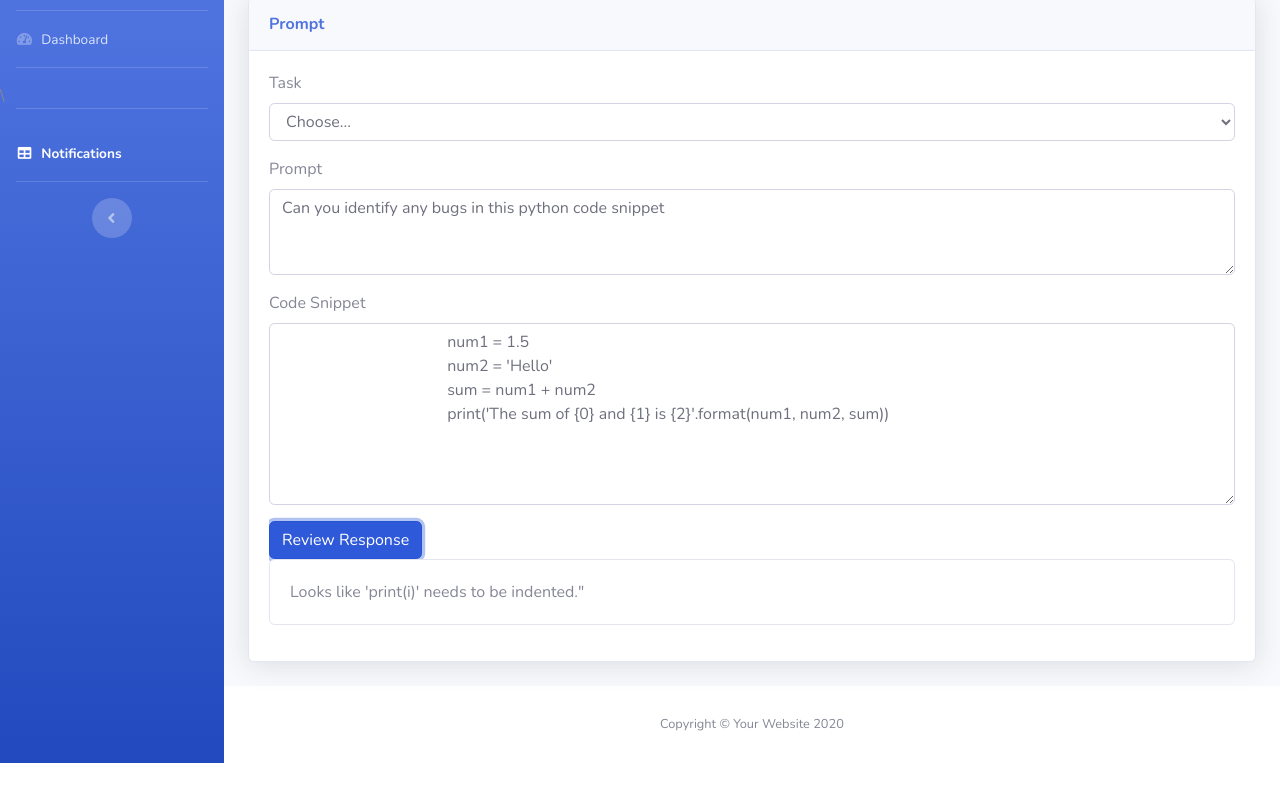
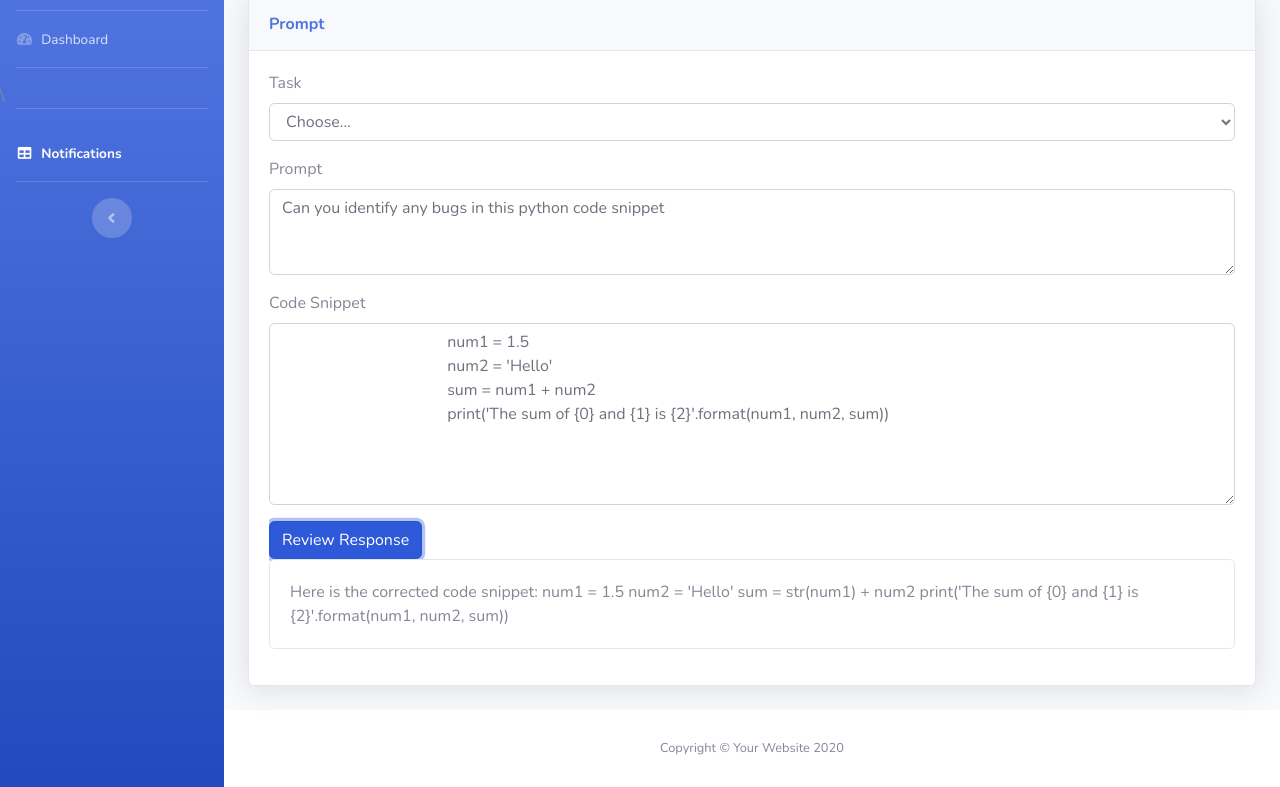
Before and after one commit to aditirajaraman/tech-tips, a website with bundled scripts: page submit_query.html in a window 1280 px wide. Both pictures are taken after a click on the button "Review Response". Shown: the part 60-847 px from the top of the page. Before the commit the page ends 823 px from the top, so only its background shows below. Built offline with nearby package versions, Linux system fonts and the light colour scheme.

Commit message:
Update submit_query.html

```diff
--- a/submit_query.html
+++ b/submit_query.html
@@ -125,7 +125,11 @@
                                           </button>
                                           <div class="collapse" id="collapseExample">
                                             <div class="card card-body">
-                                                Looks like 'print(i)' needs to be indented."
+                                                Here is the corrected code snippet:
+                                                num1 = 1.5
+                                                num2 = 'Hello'
+                                                sum = str(num1) + num2
+                                                print('The sum of {0} and {1} is {2}'.format(num1, num2, sum))
                                             </div>
                                           </div>
                                       </div>
```
